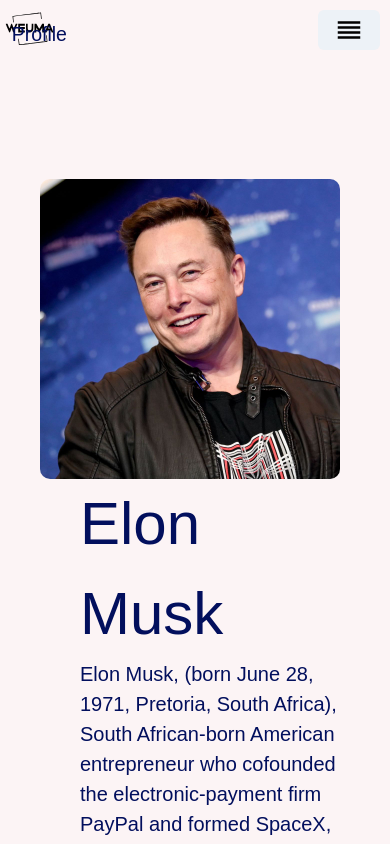
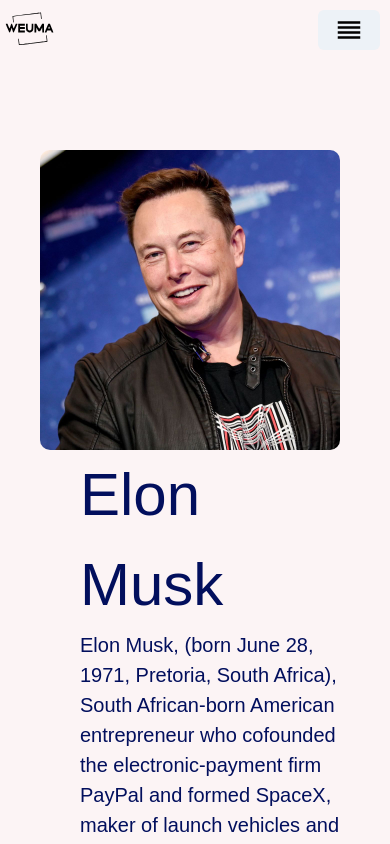
Before and after one commit to CarlosEGCH/weUMa, a React (Create React App) app in the folder weuma/frontend/: page /profile/1 in a window 390 px wide. Built offline with nearby package versions, Linux system fonts and the light colour scheme.

Commit message:
Solved responsiveness problem in Profile comp.

```diff
--- a/weuma/frontend/src/components/UserProfile.js
+++ b/weuma/frontend/src/components/UserProfile.js
@@ -13,10 +13,8 @@
 
     const { width } = useViewport();
 
-    return(<Grid h='100%' templateColumns='repeat(6, 1fr)'>
-            <Box position='relative' top={['20px', '70px', '70px']} left={['18%', '20px', '30px']}>
-                <Text fontSize={['5vw', '35px', '40px']} color='brand.accent'>Profile</Text>
-            </Box>
+    return(
+        <Grid h='100%' templateColumns='repeat(6, 1fr)'>
             <GridItem h='100%' p='150px 40px 0px 40px' colStart='1' colEnd={ width > 900 ? 5 : 7 }>
                 <Flex flexDirection='column'>
                     <Flex flexDirection={width > 900 ? 'row' : 'column'}>
```
